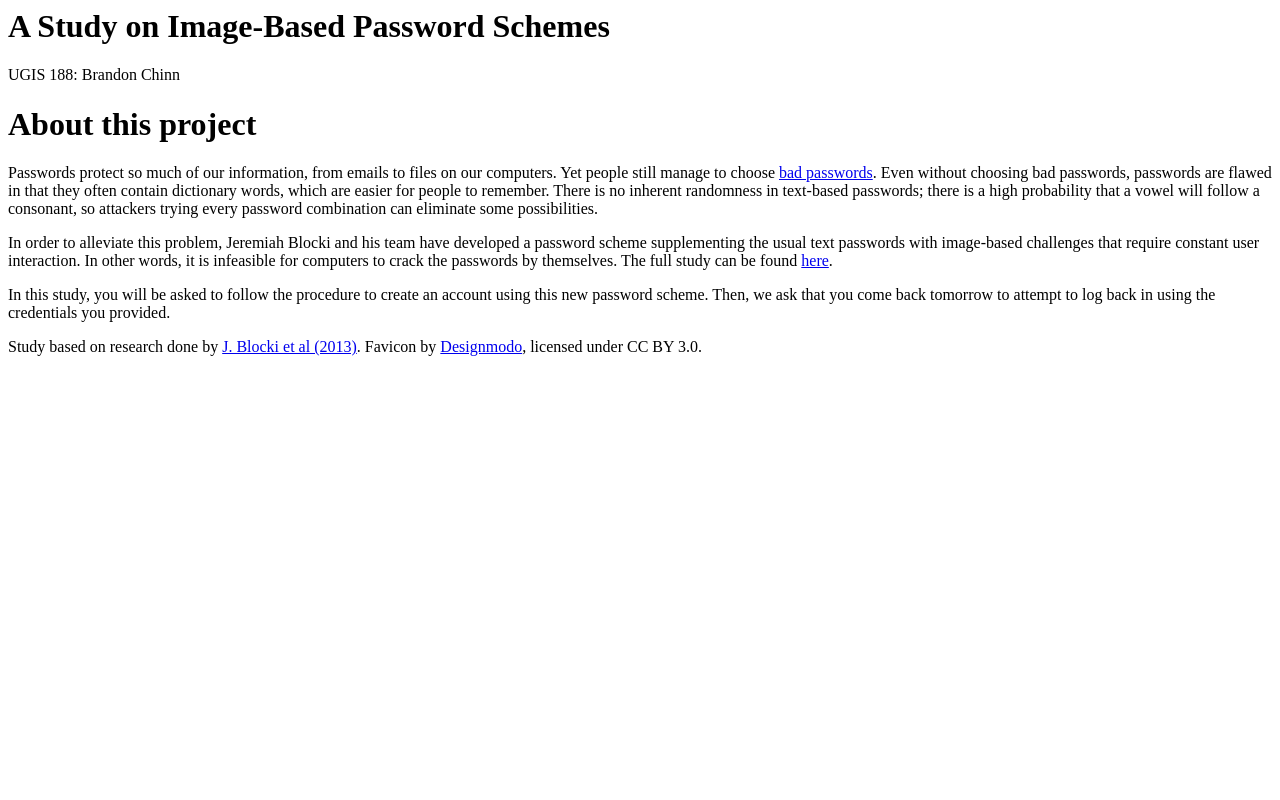
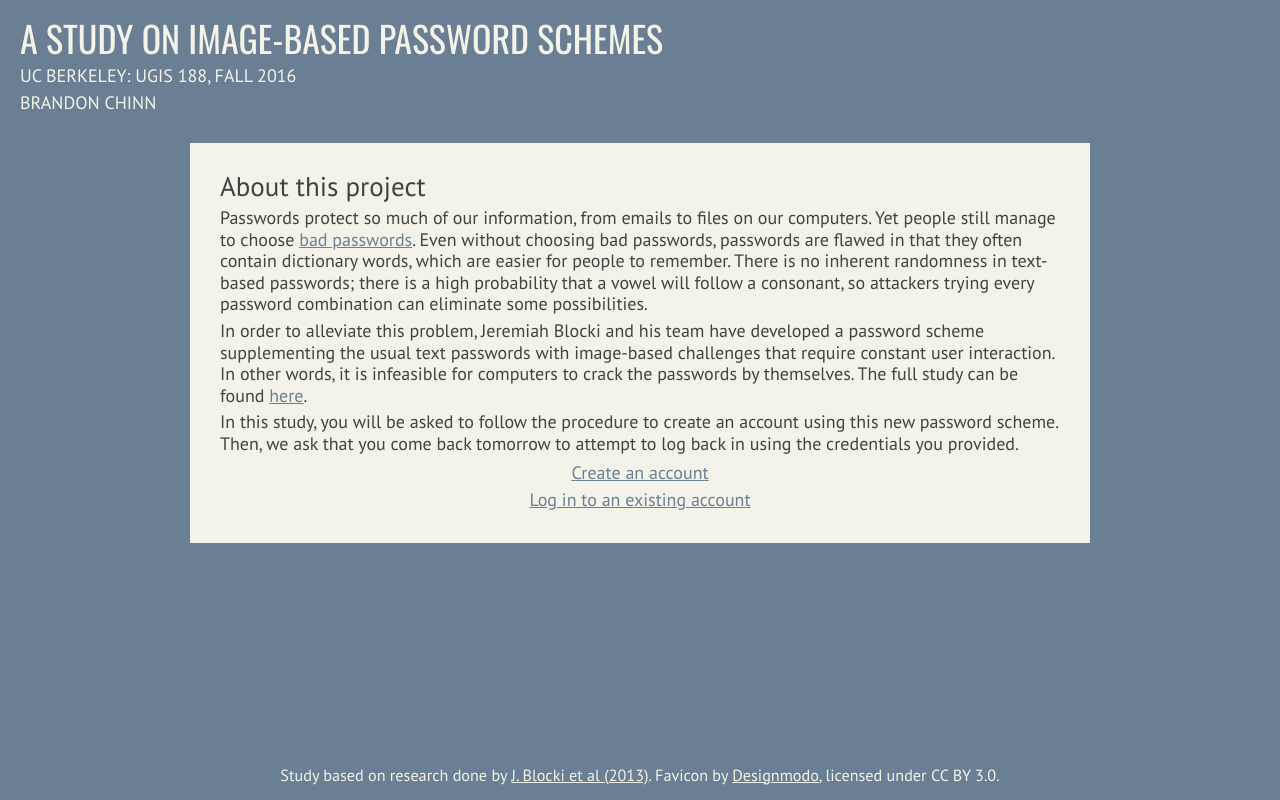
Before and after one commit to brandonchinn178/gotcha-password, a Django app: template gotcha_password/templates/home.html in a window 1280 px wide. Run offline with Django 3.2, Linux system fonts and the light colour scheme; the template is opened without the code that fills it, so the values that code supplies are empty; style sheets or scripts are compiled from the project's sources.

Commit message:
implement home page

```diff
--- /dev/null
+++ b/gotcha_password/static/sass/_vars.scss
@@ -0,0 +1,4 @@
+$black: #424242;
+$white: #F3F3EA;
+$off-white: #FBEFD5;
+$blue: #6A7F93;
--- a/gotcha_password/static/sass/base.scss
+++ b/gotcha_password/static/sass/base.scss
@@ -0,0 +1,76 @@
+@import "vars";
+
+html, body, div, span, h1, h2, h3, h4, h5, h6,
+p, a, ul, li, label, form, input, textarea,
+header, footer, td, th, pre {
+    position: relative;
+    margin: 0;
+    padding: 0;
+    line-height: 100%;
+    font-family: "PT Sans", Helvetica, Arial, sans-serif;
+    font-weight: normal;
+    box-sizing: border-box; // padding included in width
+}
+
+body {
+    padding: 20px;
+    padding-bottom: 50px; // leave room for footer
+    background: $blue;
+    min-height: 100%;
+    min-width: 940px;
+    font-size: 18px;
+}
+
+h1 {
+    font-size: 1.5em;
+    margin-bottom: 0.25em;
+}
+
+p {
+    margin-bottom: 5px;
+    line-height: 1.2em;
+}
+
+ul {
+    list-style: none;
+}
+
+header {
+    margin-bottom: 30px;
+    color: $white;
+    text-transform: uppercase;
+    h1 {
+        font-family: "Oswald";
+        font-size: 2em;
+    }
+}
+
+footer {
+    position: absolute;
+    left: 0;
+    bottom: 10px;
+    width: 100%;
+    text-align: center;
+    color: $white;
+    font-size: 0.9em;
+    a {
+        color: $white;
+        &:hover {
+            color: $off-white;
+        }
+    }
+}
+
+.content {
+    background: $white;
+    padding: 30px;
+    color: $black;
+    width: 900px;
+    margin: 0 auto;
+    a {
+        color: $blue;
+        &:hover {
+            color: lighten($blue, 10);
+        }
+    }
+}
--- /dev/null
+++ b/gotcha_password/static/sass/home.scss
@@ -0,0 +1,6 @@
+.content .links {
+    text-align: center;
+    li {
+        line-height: 1.5em;
+    }
+}
--- a/gotcha_password/templates/base.html
+++ b/gotcha_password/templates/base.html
@@ -10,13 +10,16 @@
     <meta property="og:url" content="http://muchmeme-verysurvey.herokuapp.com">
     -->
     <link rel="icon" type="image/png" href="{% static 'img/favicon.png' %}">
+    <link href="https://fonts.googleapis.com/css?family=Oswald:400,700" rel="stylesheet">
+    <link href="https://fonts.googleapis.com/css?family=PT+Sans:400,700" rel="stylesheet">
     <link rel="stylesheet" type="text/css" href="{% static 'css/base.css' %}">
     {% block head %}{% endblock %}
 </head>
 <body>
     <header>
         <h1>A Study on Image-Based Password Schemes</h1>
-        <p>UGIS 188: Brandon Chinn</p>
+        <p>UC Berkeley: UGIS 188, Fall 2016</p>
+        <p>Brandon Chinn</p>
     </header>
     <div class="content">
         {% block content %}{% endblock %}
--- a/gotcha_password/templates/home.html
+++ b/gotcha_password/templates/home.html
@@ -1,8 +1,17 @@
 {% extends "base.html" %}
+{% load staticfiles %}
+
+{% block head %}
+    <link rel="stylesheet" type="text/css" href="{% static 'css/home.css' %}">
+{% endblock %}
 
 {% block content %}
     <h1>About this project</h1>
     <p>Passwords protect so much of our information, from emails to files on our computers. Yet people still manage to choose <a href="http://www.prweb.com/releases/2012/10/prweb10046001.htm">bad passwords</a>. Even without choosing bad passwords, passwords are flawed in that they often contain dictionary words, which are easier for people to remember. There is no inherent randomness in text-based passwords; there is a high probability that a vowel will follow a consonant, so attackers trying every password combination can eliminate some possibilities.</p>
     <p>In order to alleviate this problem, Jeremiah Blocki and his team have developed a password scheme supplementing the usual text passwords with image-based challenges that require constant user interaction. In other words, it is infeasible for computers to crack the passwords by themselves. The full study can be found <a href="http://dl.acm.org/citation.cfm?id=2517319">here</a>.</p>
     <p>In this study, you will be asked to follow the procedure to create an account using this new password scheme. Then, we ask that you come back tomorrow to attempt to log back in using the credentials you provided.</p>
+    <ul class="links">
+        <li><a href="#">Create an account</a></li>
+        <li><a href="#">Log in to an existing account</a></li>
+    </ul>
 {% endblock %}
```
Also changed, not shown: gotcha_password/base/models.py (+25 -12 lines), gotcha_password/base/utils.py (+11 -3 lines), package.json (added, +15 -0 lines), README.md, gotcha_password/base/migrations/0001_initial.py, 1 other file.
